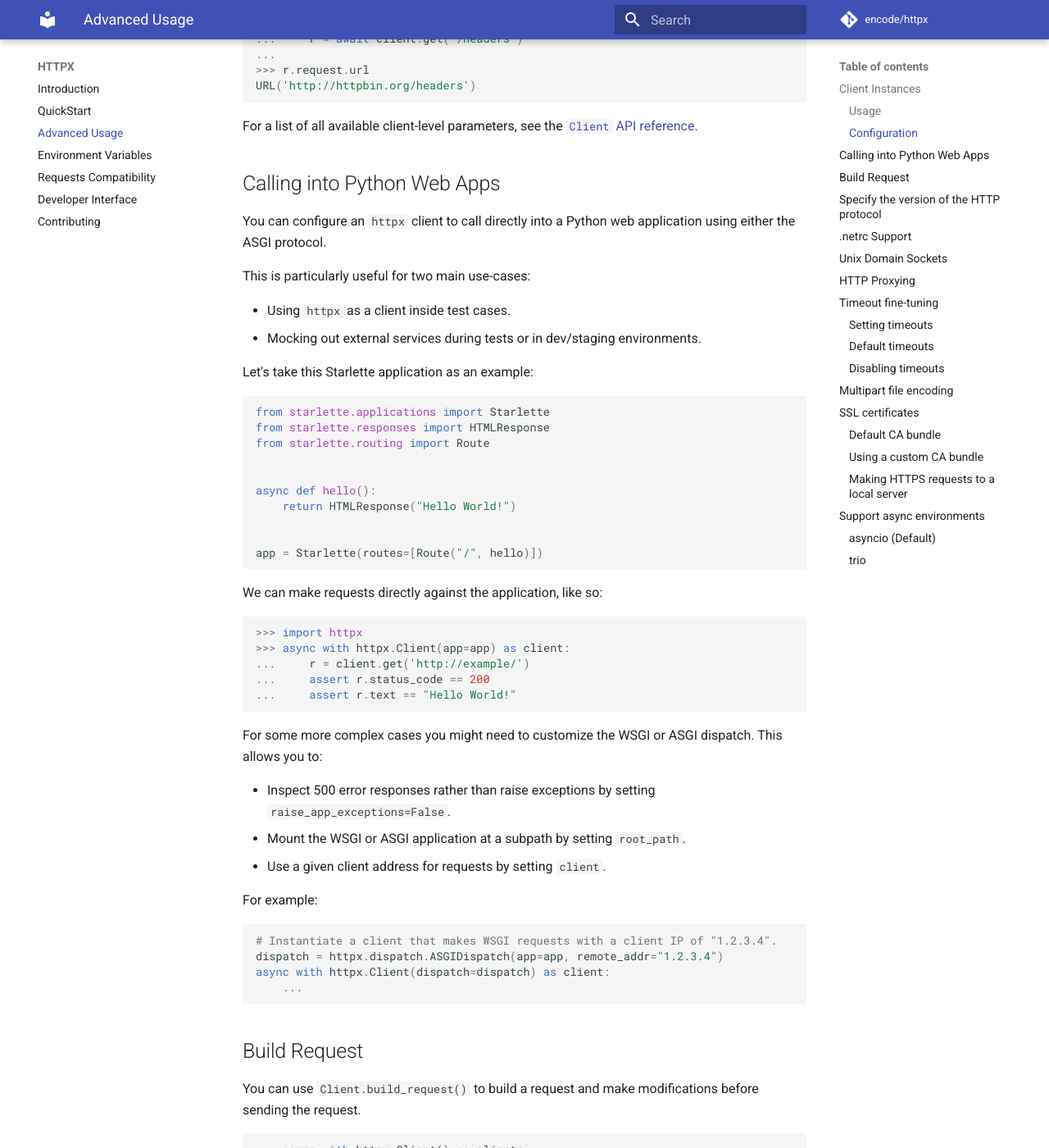
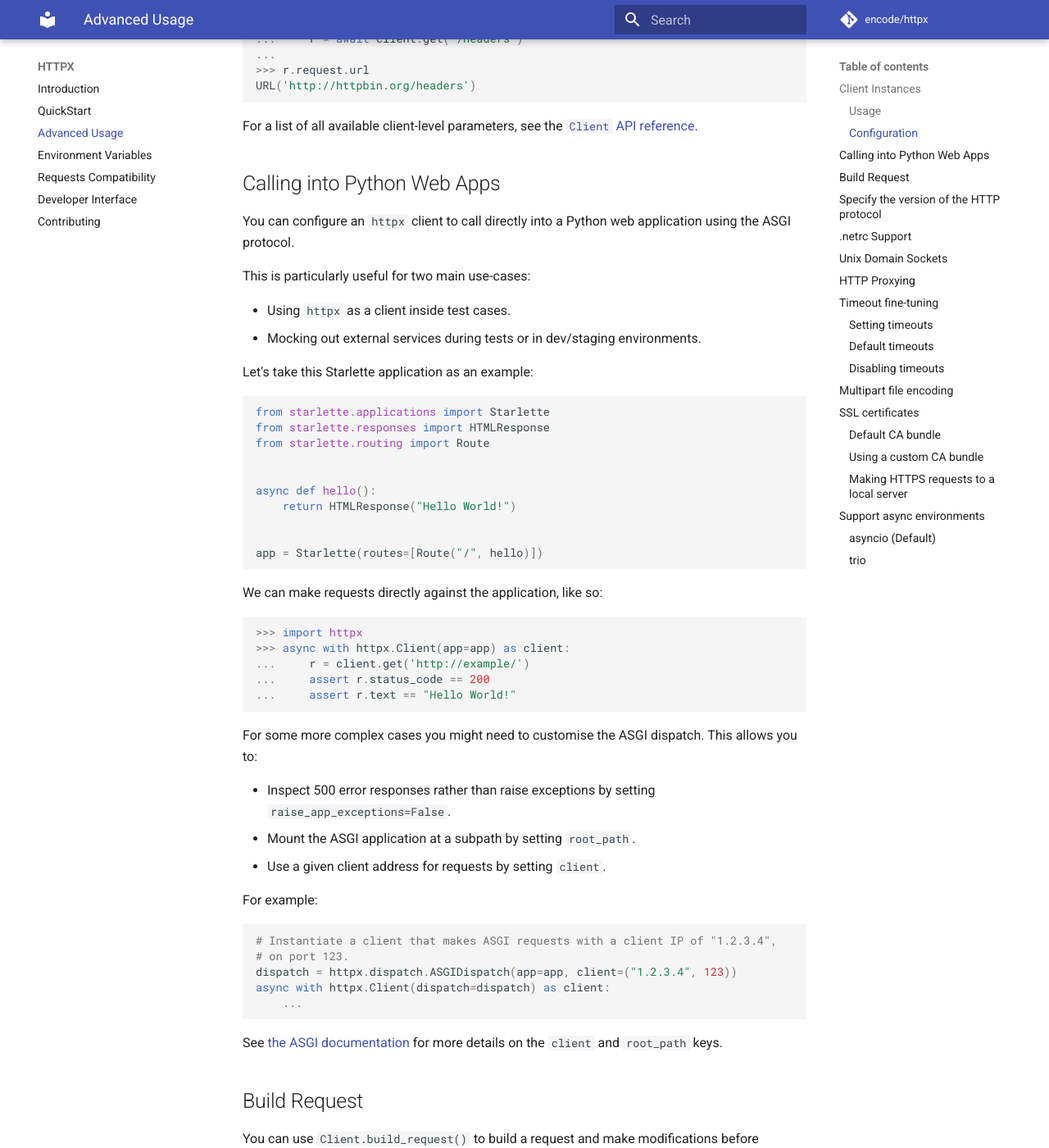
Before and after one commit to CarolinaBentrescas/httpx2, an MkDocs documentation site: the page built from docs/advanced.md, in a window 1280 px wide and 1400 px high, scrolled down 1570 px. Shown: the whole window at 82% size. Built offline with MkDocs 1.6.1 and Material for MkDocs 9.7.7, drawn with Linux system fonts in a browser that asks for light colours; comment, search, counter and statistics services are not loaded.

Commit message:
Link to ASGI docs (#577)

````diff
--- a/docs/advanced.md
+++ b/docs/advanced.md
@@ -75,7 +75,7 @@ For a list of all available client-level parameters, see the [`Client` API refer
 ## Calling into Python Web Apps
 
 You can configure an `httpx` client to call directly into a Python web
-application using either the ASGI protocol.
+application using the ASGI protocol.
 
 This is particularly useful for two main use-cases:
 
@@ -107,21 +107,24 @@ We can make requests directly against the application, like so:
 ...     assert r.text == "Hello World!"
 ```
 
-For some more complex cases you might need to customize the WSGI or ASGI
-dispatch. This allows you to:
+For some more complex cases you might need to customise the ASGI dispatch. This allows you to:
 
 * Inspect 500 error responses rather than raise exceptions by setting `raise_app_exceptions=False`.
-* Mount the WSGI or ASGI application at a subpath by setting `root_path`.
+* Mount the ASGI application at a subpath by setting `root_path`.
 * Use a given client address for requests by setting `client`.
 
 For example:
 
 ```python
-# Instantiate a client that makes WSGI requests with a client IP of "1.2.3.4".
-dispatch = httpx.dispatch.ASGIDispatch(app=app, remote_addr="1.2.3.4")
+# Instantiate a client that makes ASGI requests with a client IP of "1.2.3.4",
+# on port 123.
+dispatch = httpx.dispatch.ASGIDispatch(app=app, client=("1.2.3.4", 123))
 async with httpx.Client(dispatch=dispatch) as client:
     ...
 ```
+
+See [the ASGI documentation](https://asgi.readthedocs.io/en/latest/specs/www.html#connection-scope) for more details on the `client` and `root_path`
+keys.
 
 ## Build Request
 
````
